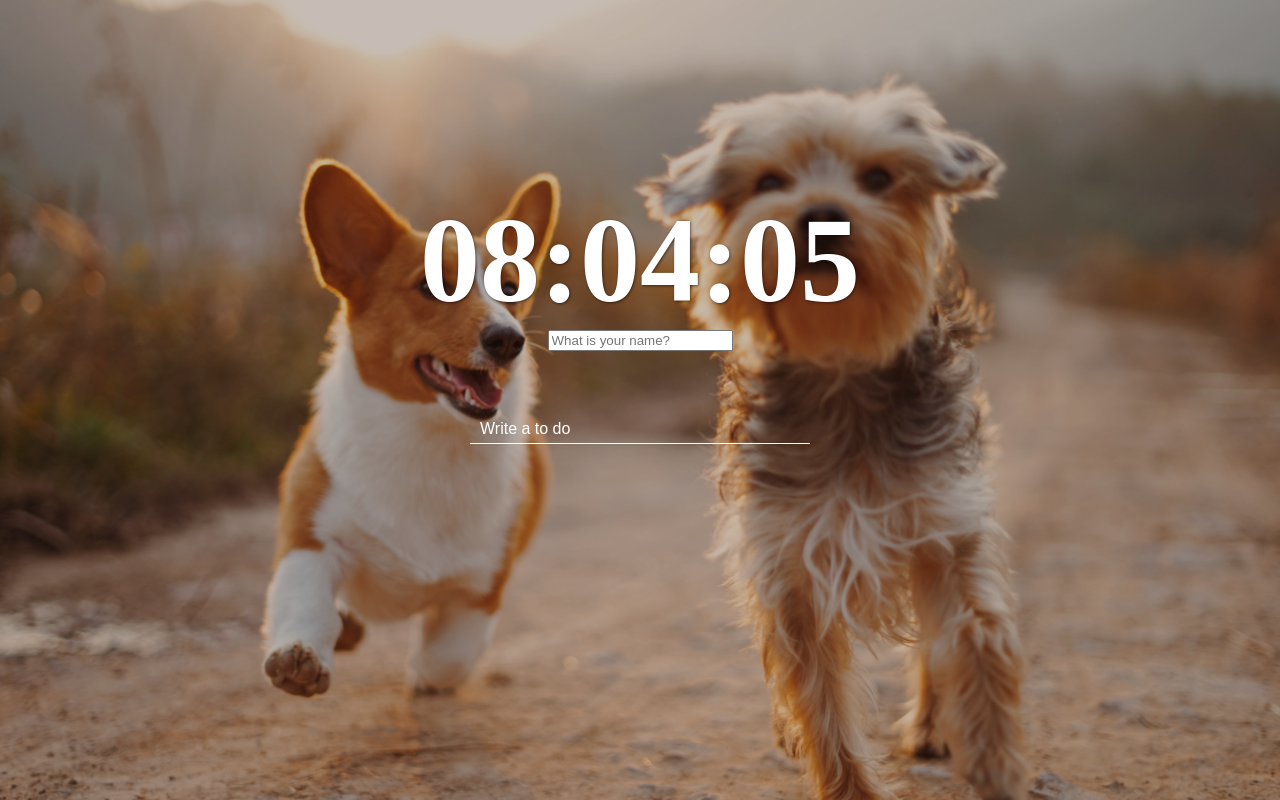
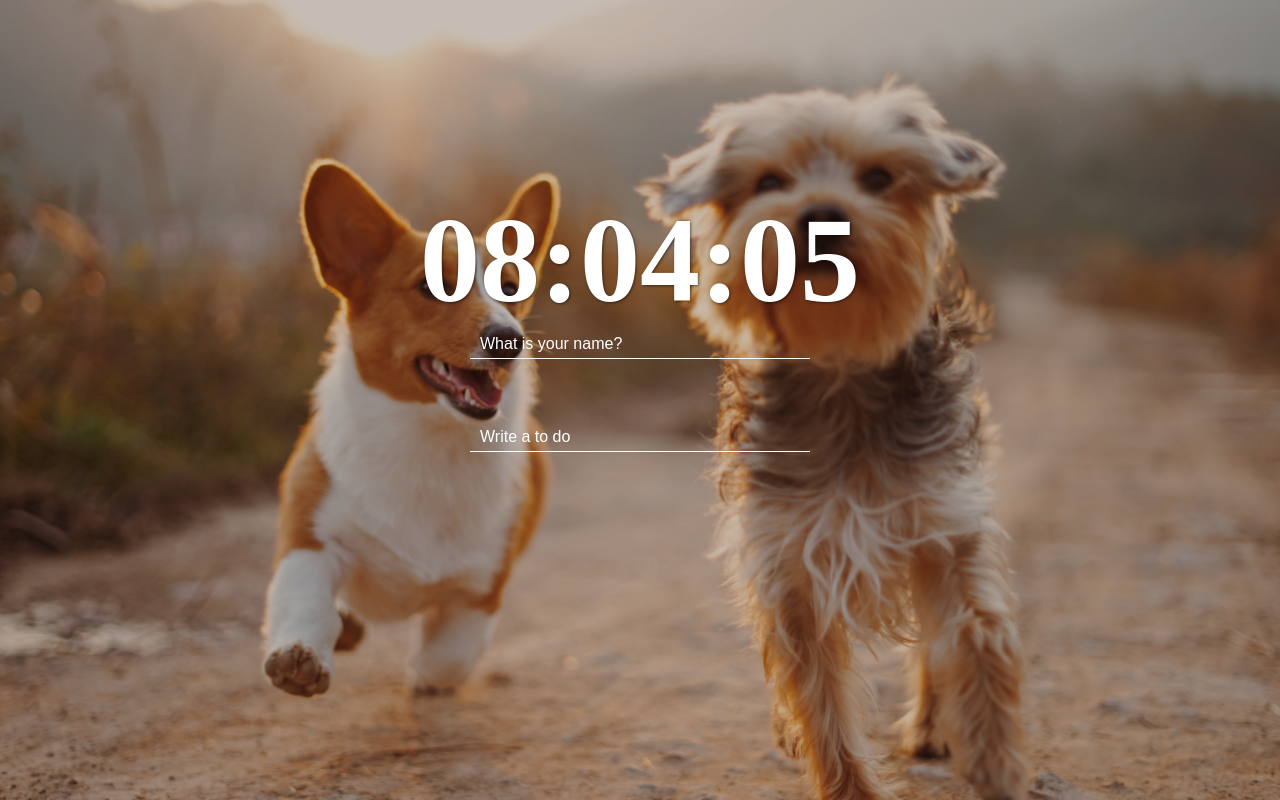
Before and after one commit to guna9/nomadcoder, a plain HTML site: page 01_vanila_js/momentum/index.html in a window 1280 px wide. Drawn offline with Linux system fonts and the light colour scheme.

Commit message:
.js-form > input css 수정 : )

```diff
--- a/01_vanila_js/momentum/common.css
+++ b/01_vanila_js/momentum/common.css
@@ -22,6 +22,9 @@ ul, li {padding:0; margin:0; list-style:none;}
 .form,
 .greetings {display:none;}
 .showing {display:block;}
+
+.js-form > input {width:100%; max-width:320px; background:none; border:none; border-bottom:1px solid white; padding:5px 10px; color:white; font-size:1rem;}
+.js-form > input::placeholder {color:white;}
 
 .js-greetings {font-weight:100; font-family:auto;}
 
```
